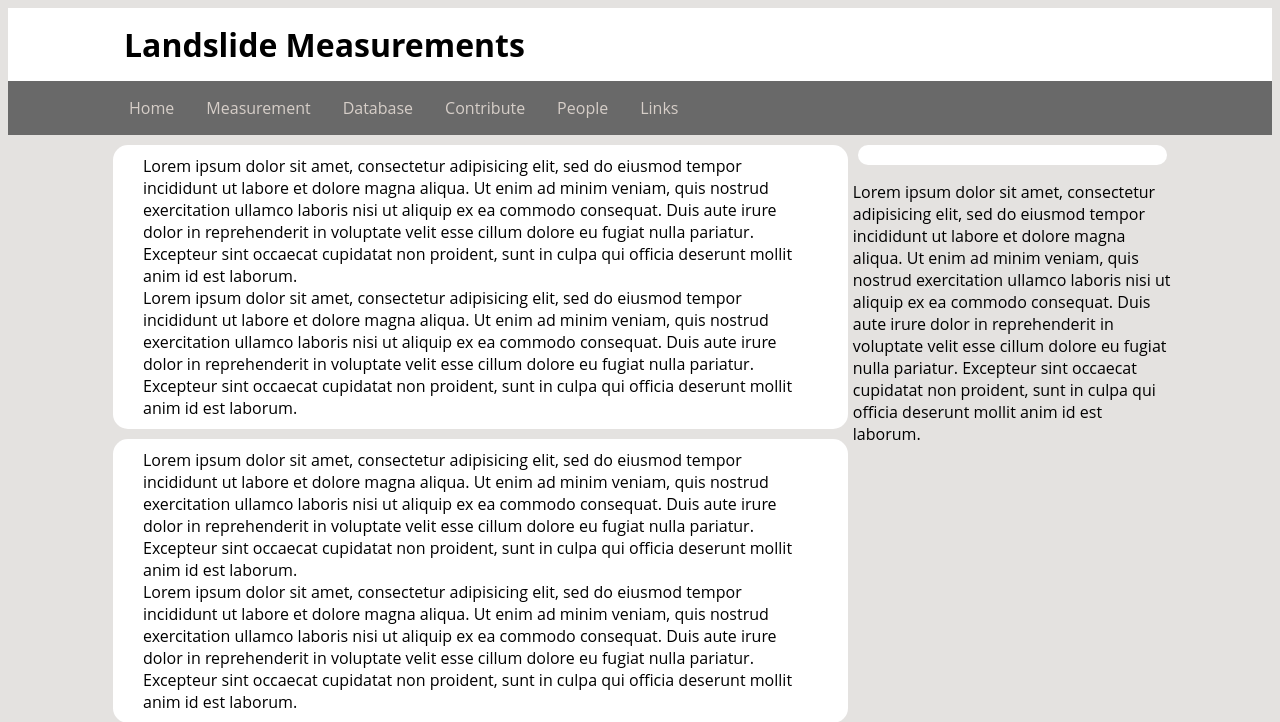
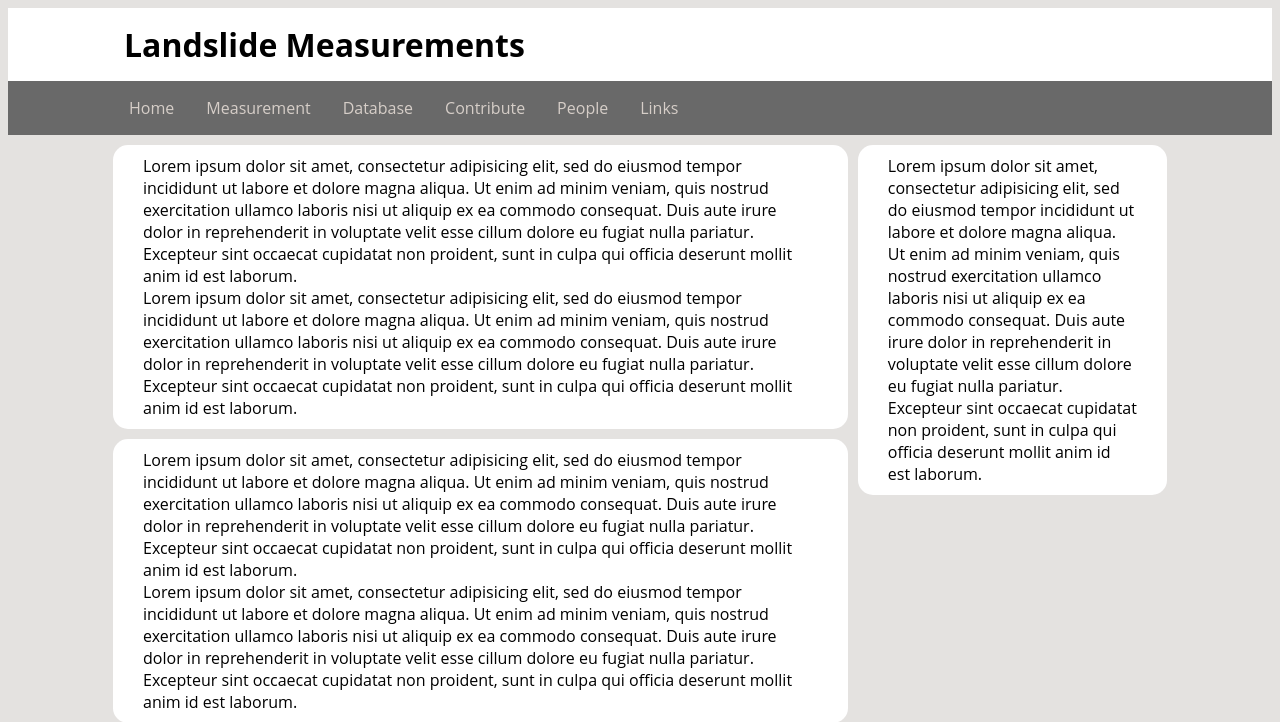
Before and after one commit to zanejobe/S4SlideDB, a Django app: page /landslide/ in a window 1280 px wide. Shown: the top 722 px of the page. Run offline with Django 3.2, Linux system fonts and the light colour scheme.

Commit message:
Fix stray p tag

```diff
--- a/s4slide/app/templates/landslide.html
+++ b/s4slide/app/templates/landslide.html
@@ -34,7 +34,7 @@
 
 			<div id="right">
 				<div id="inner-right">
-					<p class="box">{% lorem p %}</p>
+					<p class="box">{% lorem %}</p>
 				</div>
 			</div>
 
```
